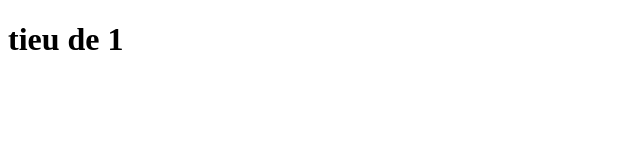
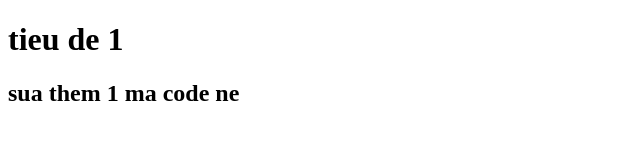
Before and after one commit to TuCyber0601/duan6, a plain HTML site: page index.html in a window 1280 px wide. Shown: the whole page, without its empty margins (0-640 px from the left). Drawn offline with Linux system fonts and the light colour scheme.

Commit message:
1. sua code lan 1

```diff
--- a/index.html
+++ b/index.html
@@ -7,5 +7,6 @@
 </head>
 <body>
     <h1>tieu de 1</h1>
+    <h2>sua them 1 ma code ne</h2>
 </body>
 </html>
```
